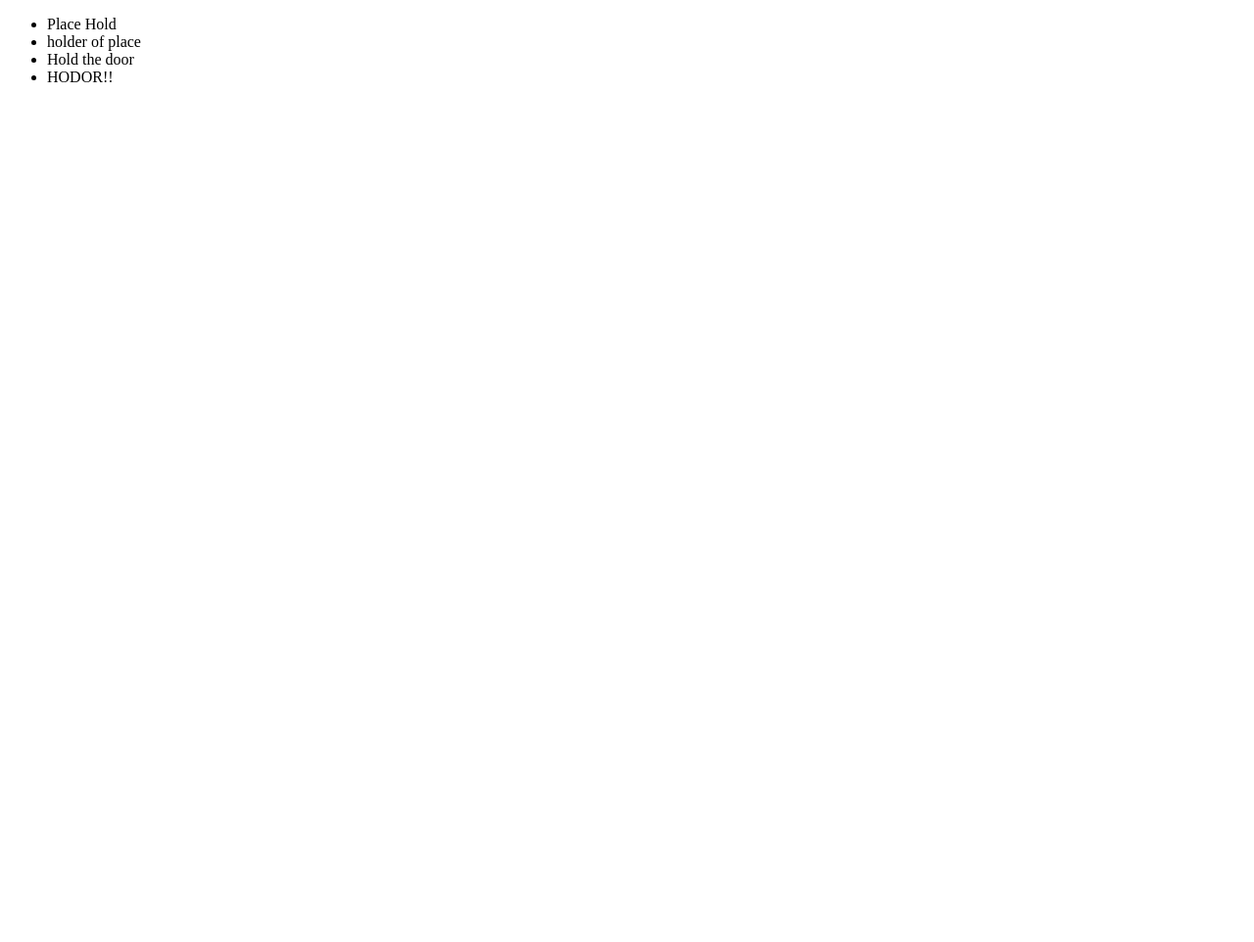
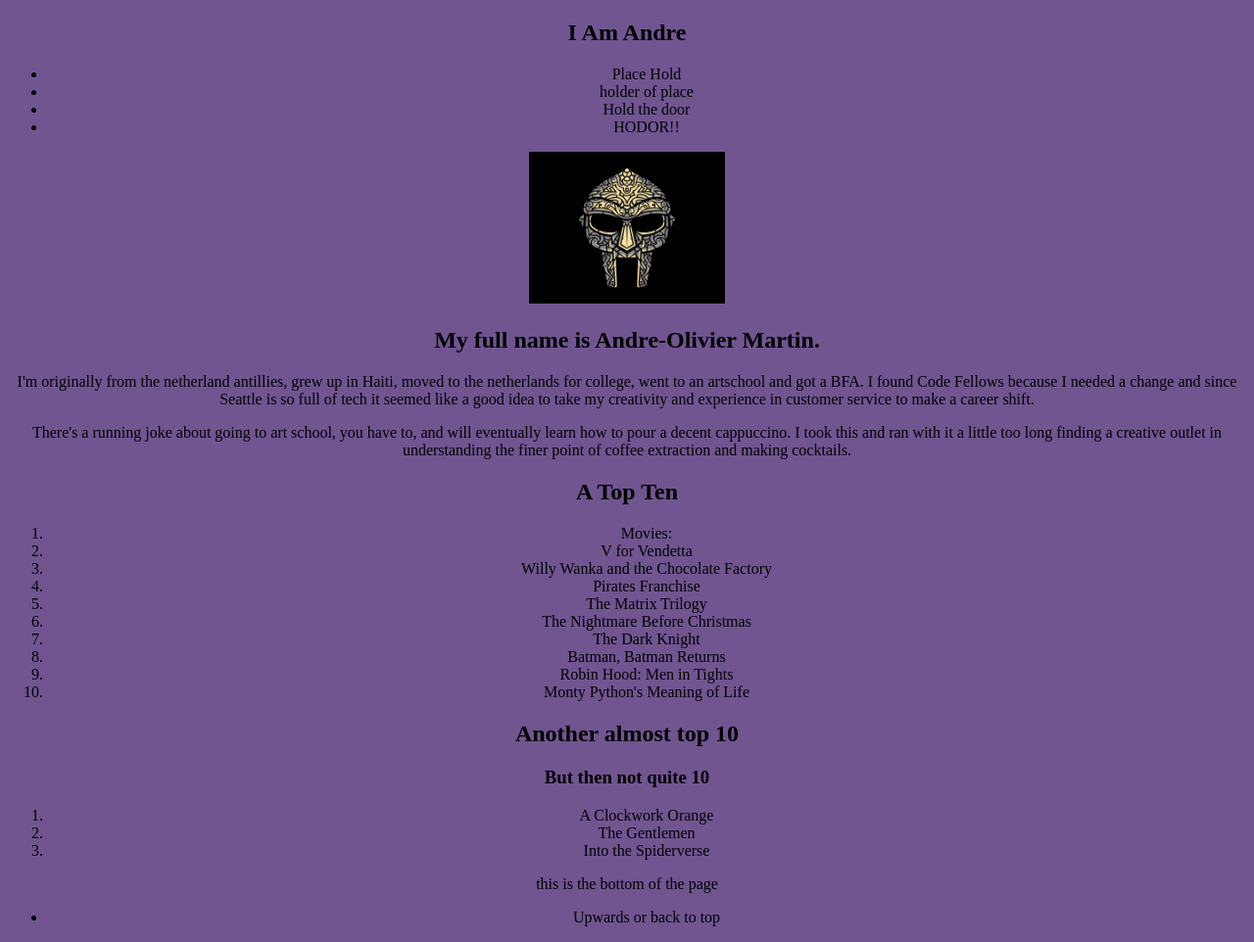
Before and after one commit to Doktor-Doom/Code201-WhoAmEye, a plain HTML site: page index.html in a window 1280 px wide. Shown: the whole page at 98% size. Before the commit the page ends 800 px from the top, so only its background shows below. Drawn offline with Linux system fonts and the light colour scheme.

Commit message:
working html, and some css with funtional link of seperate files

```diff
--- a/css/style.css
+++ b/css/style.css
@@ -0,0 +1,9 @@
+
+body {
+  background-color: #705591;
+  text-align: center;
+}
+
+img {
+  width: 200px;
+}
--- a/index.html
+++ b/index.html
@@ -2,12 +2,17 @@
 <html>
   <head>
     <title>GuessyGame?</title>
+    <link rel="stylesheet" href="css/reset,css" type="text/css">
+    <link rel="stylesheet" href="css/style.css" type="text/css">
   </head>
 
   <body>
     <header>
       <section>
-        <img= src="Doom Mask.jpg"/>
+
+
+        <h1>I Am Andre</h1>
+
         <nav>
           <ul>
             <li>Place Hold</li>
@@ -16,8 +21,57 @@
             <li>HODOR!!</li>
           </ul>
         </nav>
+
+        <img src="Doom Mask.jpg"/>
+      </section>
+
+      <nav>
+        <h2>My full name is Andre-Olivier Martin.</h2>
+        <p>I'm originally from the netherland antillies, grew up in Haiti, moved to the netherlands for college, went to an artschool and got a BFA. I found Code Fellows because I needed a change and since Seattle is so full of tech it seemed like a good idea to take my creativity and experience in customer service to make a career shift.</p>
+
+        <p>There's a running joke about going to art school, you have to, and will eventually learn how to pour a decent cappuccino. I took this and ran with it a little too long finding a creative outlet in understanding the finer point of coffee extraction and making cocktails.</p>
+      </nav>
+
+      <section>
+        <h2>A Top Ten</h2>
+
+        <nav>
+          <ol>
+            <li>Movies:</li>
+            <li>V for Vendetta</li>
+            <li>Willy Wanka and the Chocolate Factory</li>
+            <li>Pirates Franchise</li>
+            <li>The Matrix Trilogy</li>
+            <li>The Nightmare Before Christmas</li>
+            <li>The Dark Knight</li>
+            <li>Batman, Batman Returns</li>
+            <li>Robin Hood: Men in Tights</li>
+            <li>Monty Python's Meaning of Life</li>
+          </ol>
+        </nav>
+
+        <h2>Another almost top 10</h2>
+        <h3>But then not quite 10</h3>
+
+        <nav>
+          <ol>
+            <li>A Clockwork Orange</li>
+            <li>The Gentlemen</li>
+            <li>Into the Spiderverse</li>
+          </ol>
+        </nav>
+
       </section>
 
     </header>
+
+    <footer>
+      <p>this is the bottom of the page</p>
+      <ul>
+        <li>Upwards or back to top</li>
+      </ul>
+    </footer>
+
+
   </body>
 </html>
--- a/js/app.js
+++ b/js/app.js
@@ -1 +1,3 @@
 'use strict';
+
+console.log(..greetings)
```
